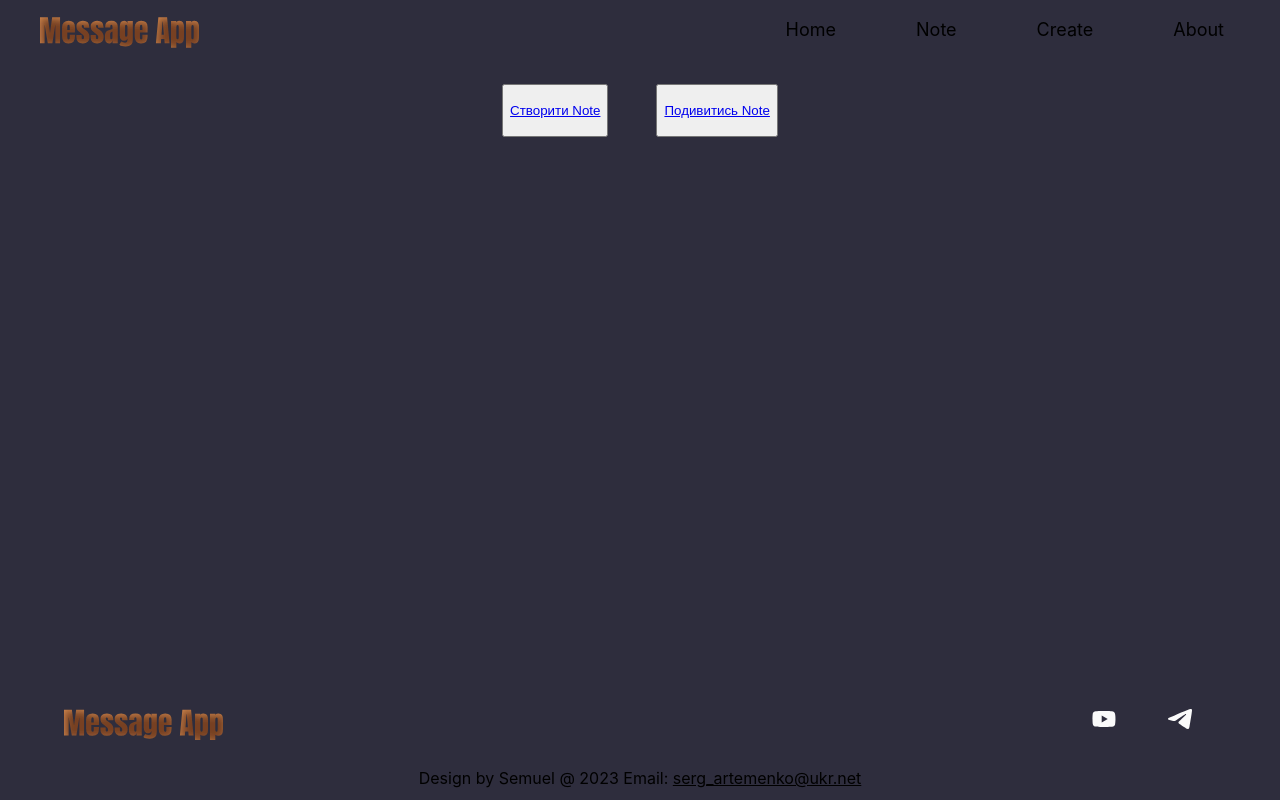
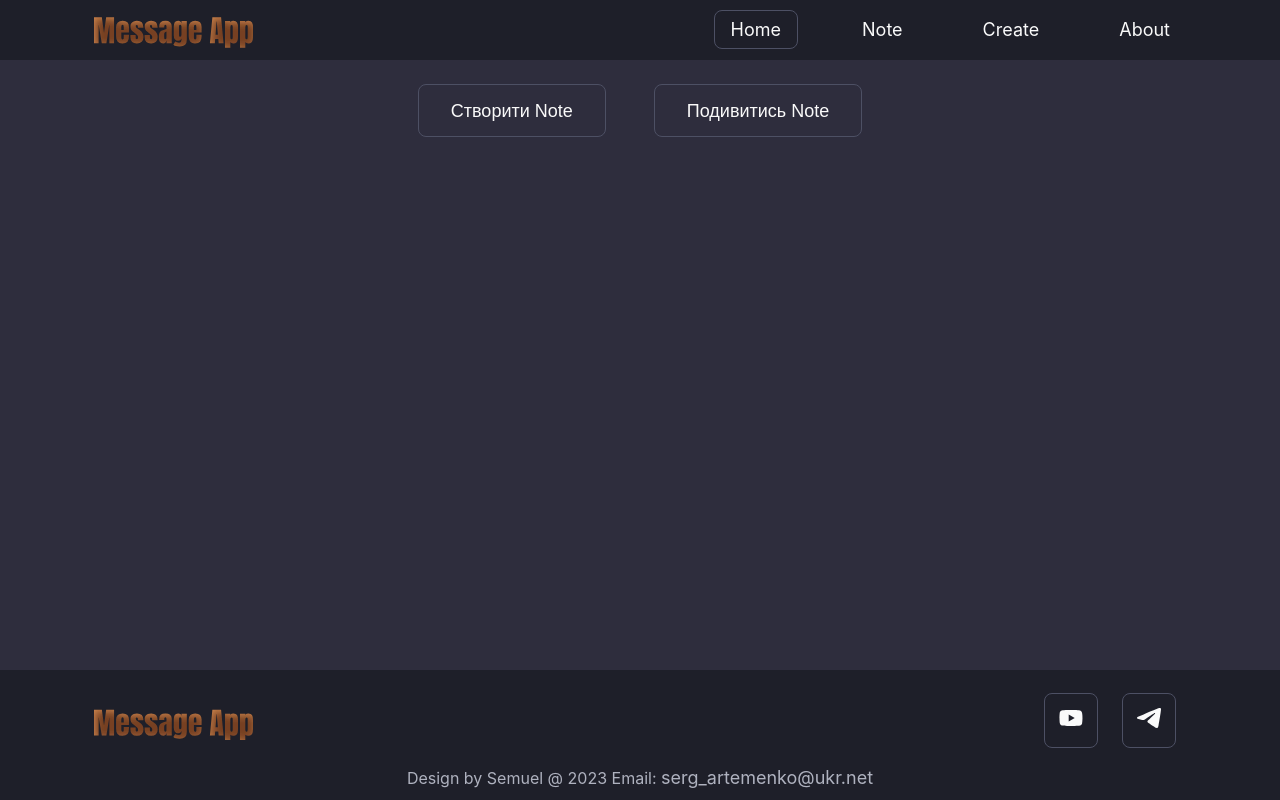
Before and after one commit to xSemuel/message-app, a React (Create React App) app: page / in a window 1280 px wide. Built offline with nearby package versions, Linux system fonts and the light colour scheme.

Commit message:
feat: created style.css and connct in this file index.html

```diff
--- /dev/null
+++ b/public/css/style.css
@@ -0,0 +1,75 @@
+:root {
+    --layoud-width: 1172px;
+    --color-text: #fafafa;
+    --color-stroke: #4D5064;
+    --color-link-hover: #afb2bf;
+    --color-bg-medium: #1e1f29;
+
+    --border-8: 8px;
+    --border-10: 10px;
+}
+
+a, label {
+    color: var(--color-text);
+    font-weight: 400;
+    font-size: 18px;
+    line-height: 120%;
+}
+
+a {
+    text-decoration: none;
+}
+
+h3 {
+    color: var(--color-text);
+    font-size: 24px;
+    line-height: 180%;
+}
+
+p {
+    color: var(--color-text);
+    font-size: 18px;
+    line-height: 120%;
+    text-align: left;
+}
+
+.active {
+    border: 1px solid var(--color-stroke);
+    border-radius: var(--border-8);
+}
+
+form {
+    max-width: var(--layoud-width);
+    margin: 0 auto;
+    display: flex;
+    align-items: center;
+    gap: 48px;
+    justify-content: space-between;
+}
+
+form label {
+    display: none;
+}
+
+button {
+    border: 1px solid var(--color-stroke);
+    padding: 16px 32px;
+    color: var(--color-text);
+    background: none;
+    font-weight: 400px;
+    font-size: 18px;
+    line-height: 120%;
+    border-radius: var(--border-8);
+    border-color: #4D5064;
+    cursor: pointer;
+    text-align: center;
+}
+
+button:hover {
+    background: var(--color-link-hover);
+    border: 1px solid var(--color-stroke);
+}
+
+button:active {
+    color: var(--color-stroke);
+}
--- a/public/index.html
+++ b/public/index.html
@@ -25,6 +25,7 @@
       Learn how to configure a non-root public URL by running `npm run build`.
     -->
     <title>React App</title>
+    <link rel="stylesheet" href="%PUBLIC_URL%/css/style.css">
   </head>
   <body>
     <noscript>You need to enable JavaScript to run this app.</noscript>
```
